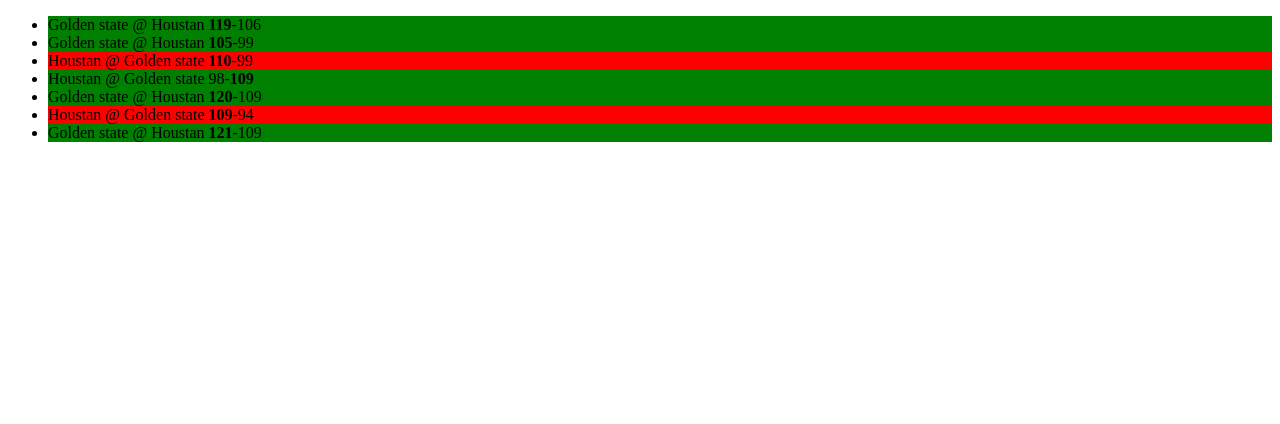
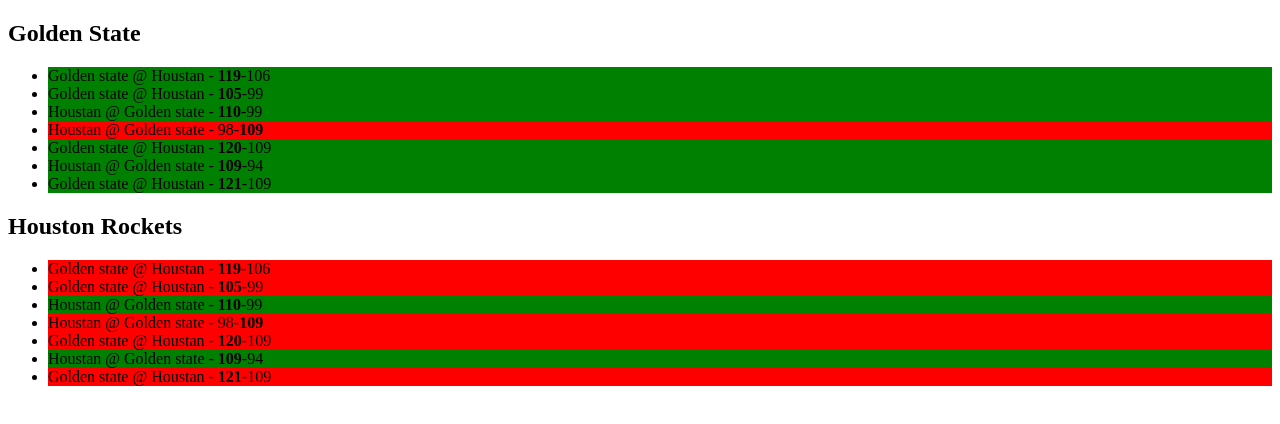
Before and after one commit to asifDurran/scoreChart_hobbyProject, a plain HTML site: page index.html in a window 1280 px wide. Drawn offline with Linux system fonts and the light colour scheme.

Commit message:
Code rectification

```diff
--- a/app.js
+++ b/app.js
@@ -83,19 +83,26 @@
   }
 }
 ]
-const ulParent = document.createElement('ul');
-for(let game of worriorsGames)
+
+
+const makeChart = (games,targetTeam) =>{
+  const ulParent = document.createElement('ul');
+  for(let game of games)
 {
-  const {homeTeam, awayTeam} = game;
-  const {
-    team: aTeam,
-     points:aPoints
-    } =awayTeam;
-  const {
-    team:hTeam,
-    points:hPoints
-  }=homeTeam;
   const gameLi = document.createElement('li');
+  gameLi.innerHTML = getScoreLine(game);
+  gameLi.classList.add(isWinner (game, targetTeam) ? 'win' : 'loss');
+  ulParent.appendChild(gameLi);
+}
+return ulParent;
+};
+const isWinner = ({homeTeam,awayTeam},targetTeam)=>{
+ const target = homeTeam.team === targetTeam ? homeTeam : awayTeam;
+ return target.isWinner;
+}
+const getScoreLine = ({homeTeam, awayTeam}) =>{
+  const {team : aTeam, points: aPoints} = awayTeam;
+  const {team : hTeam, points: hPoints } = homeTeam;
   const teamNames = `${aTeam} @ ${hTeam}`;
   let scoreLine;
   if(aPoints > hPoints)
@@ -104,12 +111,12 @@
   }else{
     scoreLine = `${aPoints}-<b>${hPoints}</b>`;
   }
-  const worrior = hTeam === 'Golden state' ? homeTeam : awayTeam;
-  console.log(worrior);
-  gameLi.classList.add(worrior.isWinner ? 'win' : 'loss');
-  gameLi.innerHTML = `${teamNames} ${scoreLine}`;
-  ulParent.appendChild(gameLi);
+  return `${teamNames} - ${scoreLine}`;
+}
+const gsSection = document.querySelector('#gs');
+const hrSection = document.querySelector('#hr');
 
-}
-document.body.prepend(ulParent);
-//using javaScript
+const gsChart = makeChart(worriorsGames, 'Golden State');
+const hrChart = makeChart(worriorsGames, 'Houstan');
+gsSection.appendChild(gsChart);
+hrSection.appendChild(hrChart);
--- a/index.html
+++ b/index.html
@@ -9,9 +9,12 @@
     <title>JavaScript</title>
 </head>
 <body>
-  <ul>
-
-  </ul>
+  <section id="gs">
+      <h2>Golden State</h2>
+  </section>
+  <section id="hr">
+      <h2>Houston Rockets</h2>
+  </section>
     <script src="app.js"></script>
 </body>
 </html>
```
